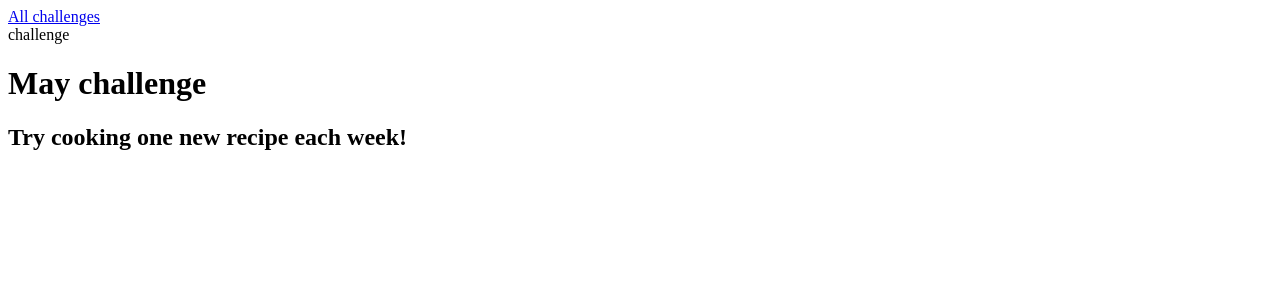
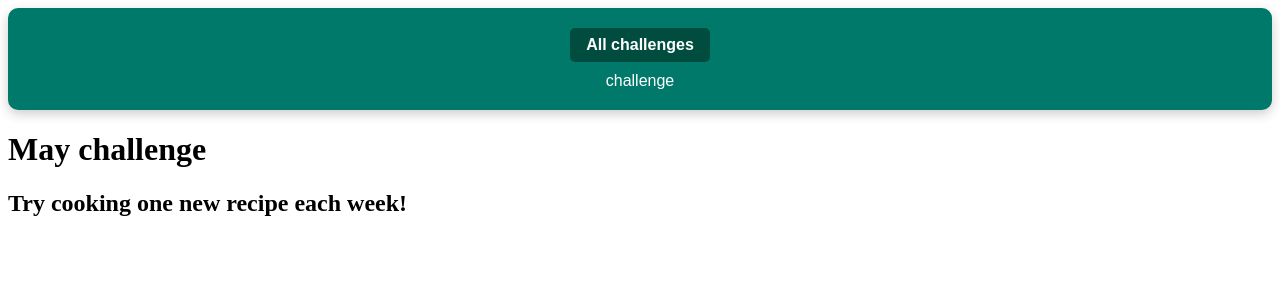
Before and after one commit to anasAbounouar/challenges-app, a Django app: page /challenges/may in a window 1280 px wide. Shown: the top 300 px of the page. Run offline with Django 4.2, Linux system fonts and the light colour scheme.

Commit message:
templates and static emplemented

```diff
--- /dev/null
+++ b/challenges/static/challenges/includes/header.css
@@ -0,0 +1,44 @@
+/* challenges / includes / header.css  */
+header {
+    background-color: #00796b; /* Dark teal background */
+    padding: 20px;
+    color: #fff;
+    text-align: center;
+    border-radius: 10px; /* Rounded corners */
+    box-shadow: 0px 4px 12px rgba(0, 0, 0, 0.2);
+    font-family: Arial, sans-serif;
+}
+
+header nav {
+    display: flex;
+    justify-content: center;
+    align-items: center;
+    margin-bottom: 10px;
+}
+
+header nav a {
+    text-decoration: none;
+    color: #ffffff;
+    font-weight: bold;
+    padding: 8px 16px;
+    border-radius: 5px;
+    background-color: #004d40; /* Slightly darker teal */
+    transition: background-color 0.3s ease, transform 0.2s ease;
+}
+
+header nav a:hover {
+    background-color: #26a69a; /* Lighter teal on hover */
+    transform: translateY(-2px); /* Lift effect on hover */
+}
+
+header nav a:active {
+    background-color: #00796b; /* Return to dark teal on click */
+    transform: translateY(0px);
+}
+
+header div.active-page {
+    font-size: 1.2rem;
+    color: #ffffff;
+    margin-top: 10px;
+    font-style: italic;
+}
--- a/challenges/templates/challenges/challenge.html
+++ b/challenges/templates/challenges/challenges.html
@@ -1,4 +1,10 @@
 {%extends "base.html"%}
+
+{% load static %}
+{% block css_files %}
+<link rel="stylesheet" href="{%static "challenges/includes/header.css"%}">
+{% endblock css_files %}
+
 
 
 {% block page_title%}
@@ -7,8 +13,7 @@
 
 {%block content%}
 
-{% include "challenges/includes/header.html" with active_page="challenge" %}
-
+{%include  "challenges/includes/header.html" with active_page="challenge" %}
 
 <h1>{{month|title}} challenge</h1>
     {% if text is not None  %}
--- a/challenges/views.py
+++ b/challenges/views.py
@@ -41,19 +41,16 @@ def monthly_challenge(request, month):
     try:
 
         challenge_text = challenges[month]
-        # return  render(request, "challenges/challenge.html",{
-        #    "text":challenge_text,'month':month
-        # })
+
         return render(
             request,
-            "challenges/challenge.html",
+            "challenges/challenges.html",
             {"text": challenge_text, "month": month},
         )
-        response_data = f"<h1>{text}</h1>"
-        return HttpResponse(response_data)
     except:
-        #  response_data = render_to_string('404.html')
-        return Http404()
+        raise Http404()
+    # this will redirect to a file names 404.html automatically , but will work when debug=false
+
 
 
 def monthly_challenge_by_number(request, month):
```
Also changed, not shown: challenges/static/challenges/challenges.css (+31 -1 lines), challenges/templates/challenges/index.html (+6 -2 lines), templates/base.html (line endings or trailing spaces).
